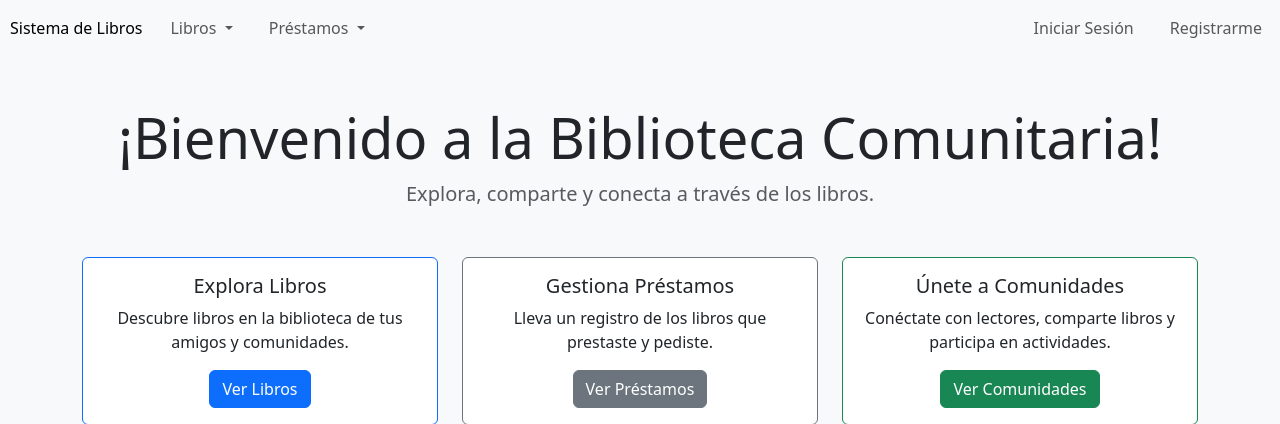
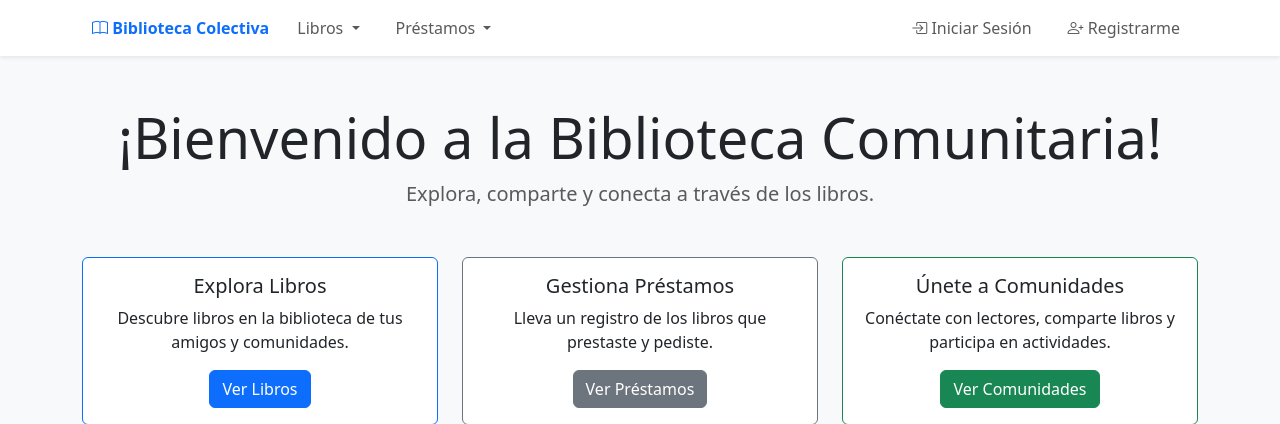
Before and after one commit to mebordone/biblioteca_colectiva_zero, a Django app: page / in a window 1280 px wide. Shown: the top 424 px of the page. Run offline with Django 5.2, Linux system fonts and the light colour scheme; some libraries are stand-ins or nearby versions.

Commit message:
feat(ui): mejorar navbar con estilos y estados activos
- Agregar bg-white shadow-sm para mejor visibilidad
- Agregar icono de libro al brand
- Implementar lógica de estados activos usando resolver_match
- Agregar iconos a todos los items del menú
- Mejorar estructura con contenedor apropiado

```diff
--- a/libro_prestamos/core/templates/navbar.html
+++ b/libro_prestamos/core/templates/navbar.html
@@ -1,5 +1,8 @@
-<nav class="navbar navbar-expand-lg navbar-light">
-    <a class="navbar-brand" href="{% url 'home' %}">Sistema de Libros</a>
+<nav class="navbar navbar-expand-lg navbar-light bg-white shadow-sm">
+    <div class="container">
+        <a class="navbar-brand fw-bold text-primary" href="{% url 'home' %}">
+            <i class="bi bi-book"></i> Biblioteca Colectiva
+        </a>
     <button class="navbar-toggler" type="button" data-bs-toggle="collapse" data-bs-target="#navbarNav" aria-controls="navbarNav" aria-expanded="false" aria-label="Toggle navigation">
         <span class="navbar-toggler-icon"></span>
     </button>
@@ -11,11 +14,11 @@
                     Libros
                 </a>
                 <ul class="dropdown-menu" aria-labelledby="librosDropdown">
-                    <li><a class="dropdown-item" href="{% url 'listar_libros' %}">Listar Libros</a></li>
-                    <li><a class="dropdown-item" href="{% url 'listar_mis_libros' %}">Listar Mis Libros</a></li>
-                    <li><a class="dropdown-item" href="{% url 'cargar_libro' %}">Cargar Libro</a></li>
+                    <li><a class="dropdown-item {% if request.resolver_match.url_name == 'listar_libros' %}active{% endif %}" href="{% url 'listar_libros' %}"><i class="bi bi-list-ul"></i> Listar Libros</a></li>
+                    <li><a class="dropdown-item {% if request.resolver_match.url_name == 'listar_mis_libros' %}active{% endif %}" href="{% url 'listar_mis_libros' %}"><i class="bi bi-book"></i> Listar Mis Libros</a></li>
+                    <li><a class="dropdown-item {% if request.resolver_match.url_name == 'cargar_libro' %}active{% endif %}" href="{% url 'cargar_libro' %}"><i class="bi bi-plus-circle"></i> Cargar Libro</a></li>
                     <li><hr class="dropdown-divider"></li>
-                    <li><a class="dropdown-item" href="{% url 'cargar_libros_masivo' %}">Carga Masiva (Excel)</a></li>
+                    <li><a class="dropdown-item {% if request.resolver_match.url_name == 'cargar_libros_masivo' %}active{% endif %}" href="{% url 'cargar_libros_masivo' %}"><i class="bi bi-file-earmark-excel"></i> Carga Masiva (Excel)</a></li>
                 </ul>
             </li>
             <!-- Préstamos -->
@@ -24,9 +27,9 @@
                     Préstamos
                 </a>
                 <ul class="dropdown-menu" aria-labelledby="prestamosDropdown">
-                    <li><a class="dropdown-item" href="{% url 'listar_prestamos' %}">Listar Mis Préstamos</a></li>
-                    <li><a class="dropdown-item" href="{% url 'historial_prestamos' %}">Mi Historial de Préstamos</a></li>
-                    <li><a class="dropdown-item" href="{% url 'crear_prestamo' %}">Prestar Libro</a></li>
+                    <li><a class="dropdown-item {% if request.resolver_match.url_name == 'listar_prestamos' %}active{% endif %}" href="{% url 'listar_prestamos' %}"><i class="bi bi-clock-history"></i> Listar Mis Préstamos</a></li>
+                    <li><a class="dropdown-item {% if request.resolver_match.url_name == 'historial_prestamos' %}active{% endif %}" href="{% url 'historial_prestamos' %}"><i class="bi bi-journal-text"></i> Mi Historial de Préstamos</a></li>
+                    <li><a class="dropdown-item {% if request.resolver_match.url_name == 'crear_prestamo' %}active{% endif %}" href="{% url 'crear_prestamo' %}"><i class="bi bi-share"></i> Prestar Libro</a></li>
                 </ul>
             </li>
             <!-- Comunidades -->
@@ -49,14 +52,16 @@
                         {{ user.username }}
                     </a>
                     <ul class="dropdown-menu dropdown-menu-end" aria-labelledby="usuarioDropdown">
-                        <li><a class="dropdown-item" href="{% url 'perfil' %}">Perfil</a></li>
-                        <li><a class="dropdown-item" href="{% url 'logout' %}">Cerrar Sesión</a></li>
+                        <li><a class="dropdown-item {% if request.resolver_match.url_name == 'perfil' %}active{% endif %}" href="{% url 'perfil' %}"><i class="bi bi-person-circle"></i> Perfil</a></li>
+                        <li><hr class="dropdown-divider"></li>
+                        <li><a class="dropdown-item" href="{% url 'logout' %}"><i class="bi bi-box-arrow-right"></i> Cerrar Sesión</a></li>
                     </ul>
                 </li>
             {% else %}
-                <li class="nav-item"><a class="nav-link" href="{% url 'login' %}">Iniciar Sesión</a></li>
-                <li class="nav-item"><a class="nav-link" href="{% url 'registro' %}">Registrarme</a></li>
+                <li class="nav-item"><a class="nav-link {% if request.resolver_match.url_name == 'login' %}active{% endif %}" href="{% url 'login' %}"><i class="bi bi-box-arrow-in-right"></i> Iniciar Sesión</a></li>
+                <li class="nav-item"><a class="nav-link {% if request.resolver_match.url_name == 'registro' %}active{% endif %}" href="{% url 'registro' %}"><i class="bi bi-person-plus"></i> Registrarme</a></li>
             {% endif %}
         </ul>
     </div>
+    </div>
 </nav>
```
